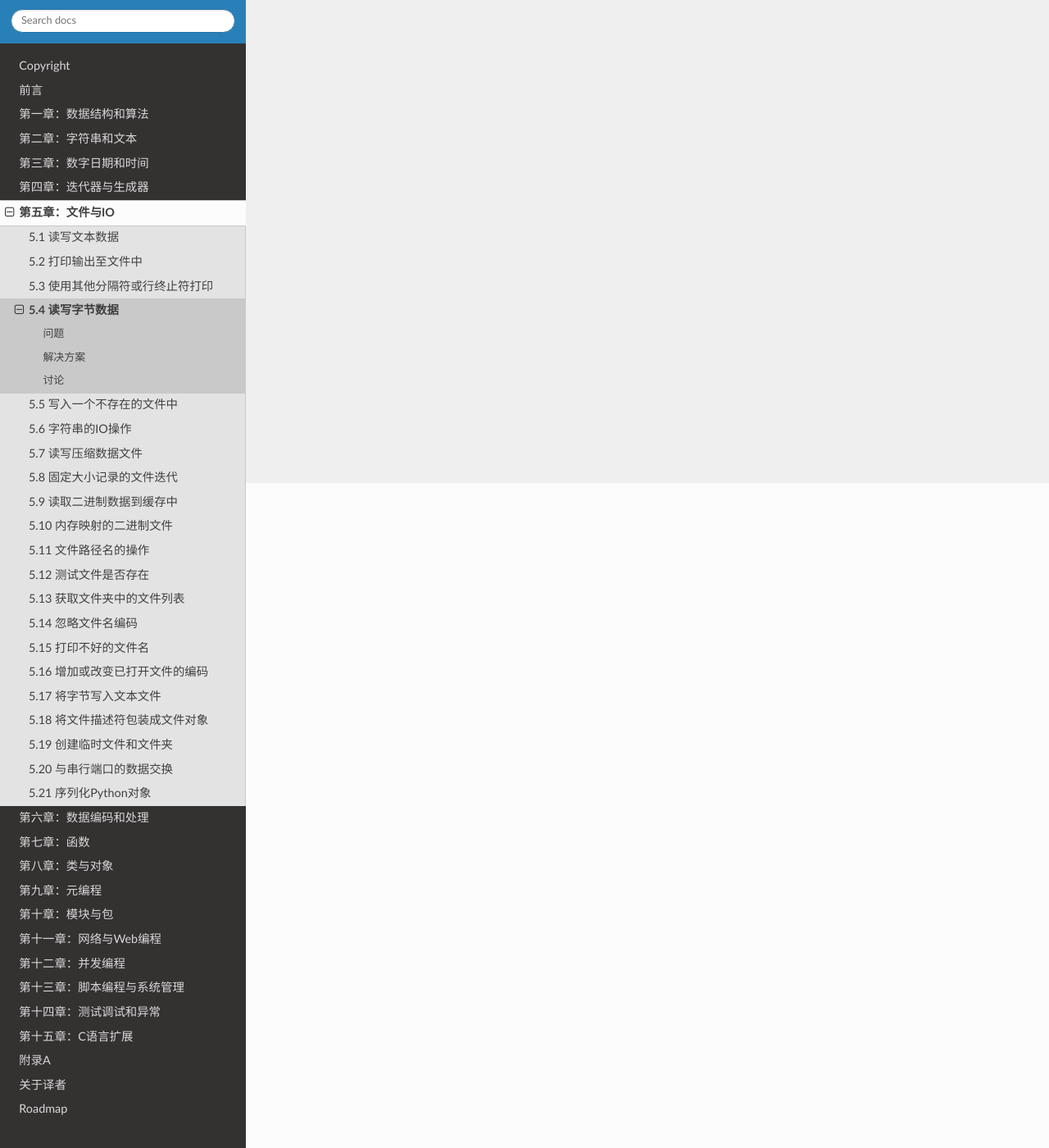
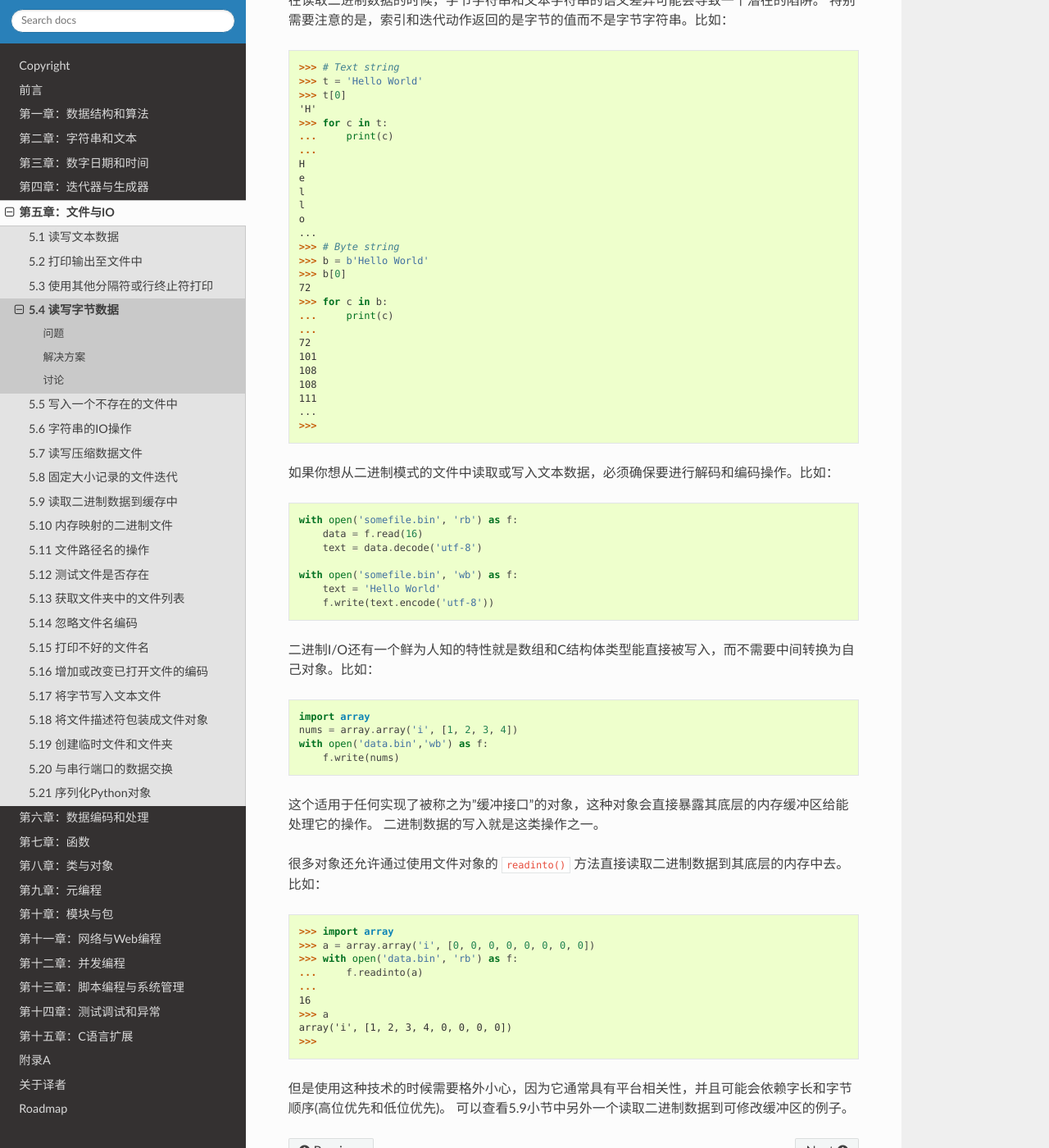
Before and after one commit to yidao620c/python3-cookbook, a Sphinx documentation site: the page built from source/c05/p04_read_write_binary_data.rst, in a window 1280 px wide and 1400 px high, scrolled down 811 px. Shown: the whole window at 82% size. Built offline with Sphinx 7.4.7 and the Read the Docs theme 2.0.0, drawn with Linux system fonts in a browser that asks for light colours; some of the changed text lies outside the part shown.

Commit message:
5.4小节完成。

```diff
--- a/source/c05/p04_read_write_binary_data.rst
+++ b/source/c05/p04_read_write_binary_data.rst
@@ -5,14 +5,103 @@
 ----------
 问题
 ----------
-todo...
+你想读写二进制文件，比如图片，声音文件等等。
+
+|
 
 ----------
 解决方案
 ----------
-todo...
+使用模式为rb或wb的open()函数来读取或写入二进制数据。比如：
+
+.. code-block:: python
+
+    # Read the entire file as a single byte string
+    with open('somefile.bin', 'rb') as f:
+        data = f.read()
+
+    # Write binary data to a file
+    with open('somefile.bin', 'wb') as f:
+        f.write(b'Hello World')
+
+在读取二进制数据时，需要指明的是所有返回的数据都是字节字符串格式的，而不是文本字符串。
+类似的，在写入的时候，必须保证参数是以字节形式对外暴露数据的对象(比如字节字符串，字节数组对象等)。
+
+|
 
 ----------
 讨论
 ----------
-todo...
+在读取二进制数据的时候，字节字符串和文本字符串的语义差异可能会导致一个潜在的陷阱。
+特别需要注意的是，索引和迭代动作返回的是字节的值而不是字节字符串。比如：
+
+.. code-block:: python
+
+    >>> # Text string
+    >>> t = 'Hello World'
+    >>> t[0]
+    'H'
+    >>> for c in t:
+    ...     print(c)
+    ...
+    H
+    e
+    l
+    l
+    o
+    ...
+    >>> # Byte string
+    >>> b = b'Hello World'
+    >>> b[0]
+    72
+    >>> for c in b:
+    ...     print(c)
+    ...
+    72
+    101
+    108
+    108
+    111
+    ...
+    >>>
+
+如果你想从二进制模式的文件中读取或写入文本数据，必须确保要进行解码和编码操作。比如：
+
+.. code-block:: python
+
+    with open('somefile.bin', 'rb') as f:
+        data = f.read(16)
+        text = data.decode('utf-8')
+
+    with open('somefile.bin', 'wb') as f:
+        text = 'Hello World'
+        f.write(text.encode('utf-8'))
+
+二进制I/O还有一个鲜为人知的特性就是数组和C结构体类型能直接被写入，而不需要中间转换为自己对象。比如：
+
+.. code-block:: python
+
+    import array
+    nums = array.array('i', [1, 2, 3, 4])
+    with open('data.bin','wb') as f:
+        f.write(nums)
+
+这个适用于任何实现了被称之为"缓冲接口"的对象，这种对象会直接暴露其底层的内存缓冲区给能处理它的操作。
+二进制数据的写入就是这类操作之一。
+
+很多对象还允许通过使用文件对象的 ``readinto()`` 方法直接读取二进制数据到其底层的内存中去。比如：
+
+.. code-block:: python
+
+    >>> import array
+    >>> a = array.array('i', [0, 0, 0, 0, 0, 0, 0, 0])
+    >>> with open('data.bin', 'rb') as f:
+    ...     f.readinto(a)
+    ...
+    16
+    >>> a
+    array('i', [1, 2, 3, 4, 0, 0, 0, 0])
+    >>>
+
+但是使用这种技术的时候需要格外小心，因为它通常具有平台相关性，并且可能会依赖字长和字节顺序(高位优先和低位优先)。
+可以查看5.9小节中另外一个读取二进制数据到可修改缓冲区的例子。
```
Also changed, not shown: 1 other file.
